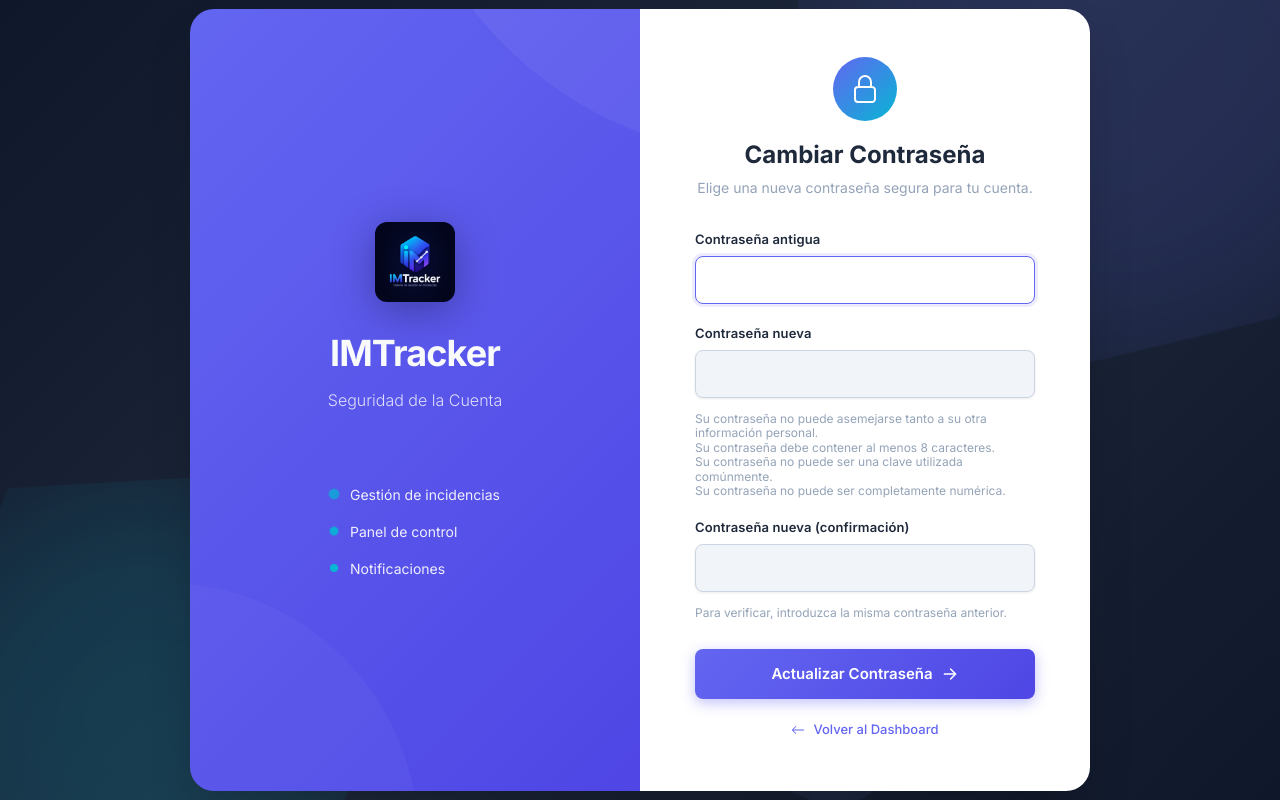
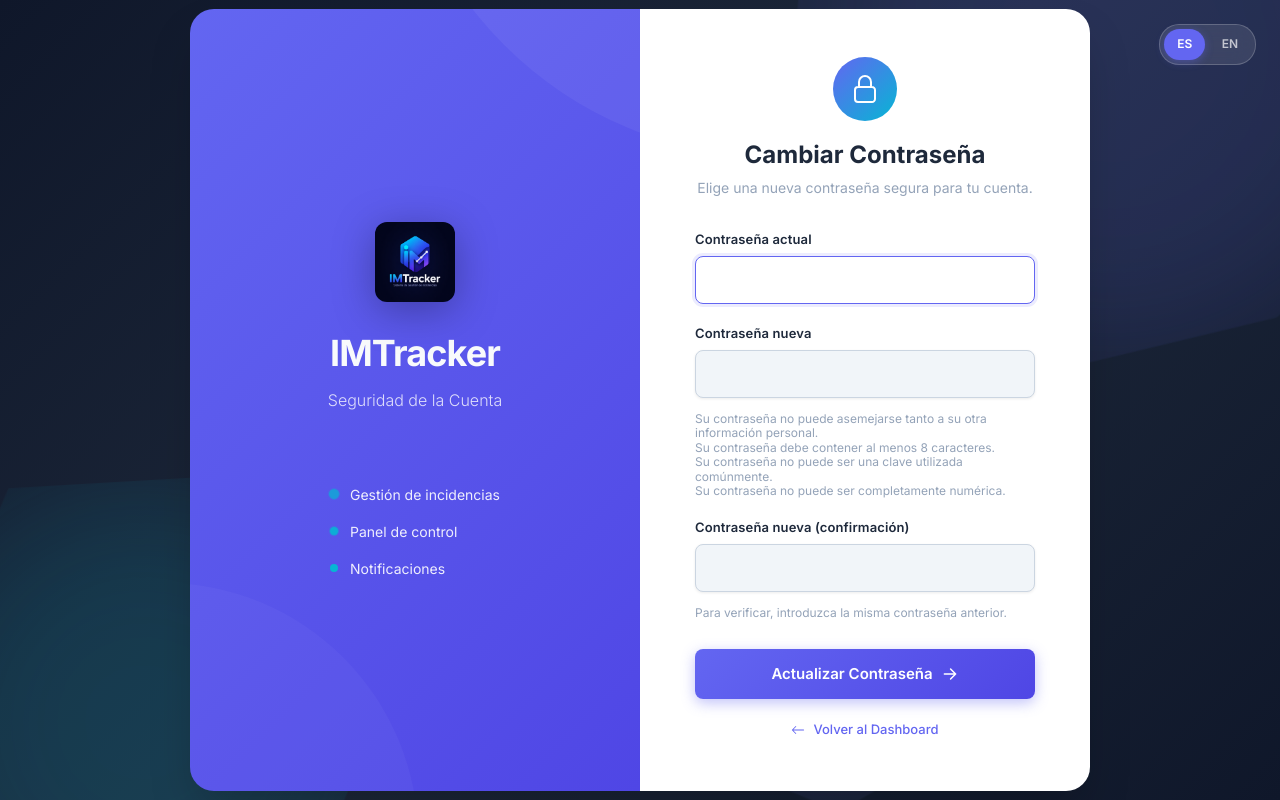
Before and after one commit to imartor99/IMTracker-ProyectoINTEGRADO-IgnacioMT, a Django app: page /password_change/ in a window 1280 px wide. Run offline with Django 5.2, Linux system fonts and the light colour scheme; a user stored in the database is signed in.

Commit message:
Personalizo etiquetas y añado soporte multiidioma en cambio de clave

```diff
--- a/incidencias/templates/registration/password_change_form.html
+++ b/incidencias/templates/registration/password_change_form.html
@@ -35,6 +35,16 @@
         <div class="login-page__shape login-page__shape--1"></div>
         <div class="login-page__shape login-page__shape--2"></div>
         <div class="login-page__shape login-page__shape--3"></div>
+    </div>
+
+    <!-- Selector de Idioma -->
+    <div class="lang-switcher">
+        <form action="{% url 'set_language' %}" method="post">
+            {% csrf_token %}
+            <input name="next" type="hidden" value="{{ redirect_to }}">
+            <button type="submit" name="language" value="es" class="lang-switcher__btn {% if LANGUAGE_CODE == 'es' %}lang-switcher__btn--active{% endif %}">ES</button>
+            <button type="submit" name="language" value="en" class="lang-switcher__btn {% if LANGUAGE_CODE == 'en' %}lang-switcher__btn--active{% endif %}">EN</button>
+        </form>
     </div>
 
     <!-- Contenedor principal con Grid Layout -->
@@ -83,7 +93,13 @@
 
                     {% for field in form %}
                     <div class="login-form__field">
-                        <label for="{{ field.id_for_label }}" class="login-form__label">{{ field.label }}</label>
+                        <label for="{{ field.id_for_label }}" class="login-form__label">
+                            {% if field.name == 'old_password' %}
+                                {% trans "Contraseña actual" %}
+                            {% else %}
+                                {{ field.label }}
+                            {% endif %}
+                        </label>
                         <div class="login-form__input-wrapper">
                             {{ field }}
                         </div>
```
